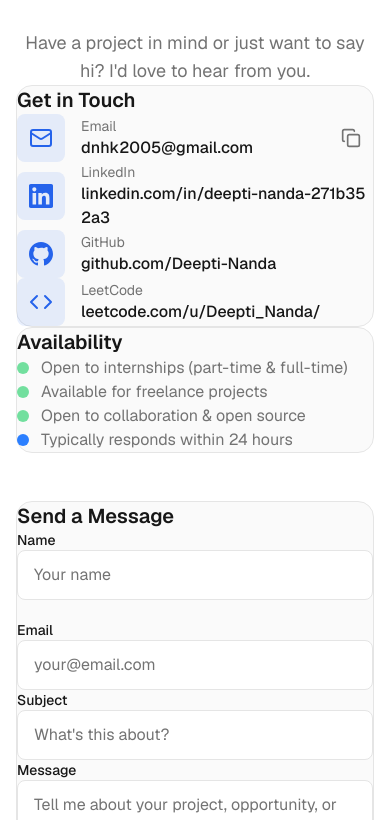
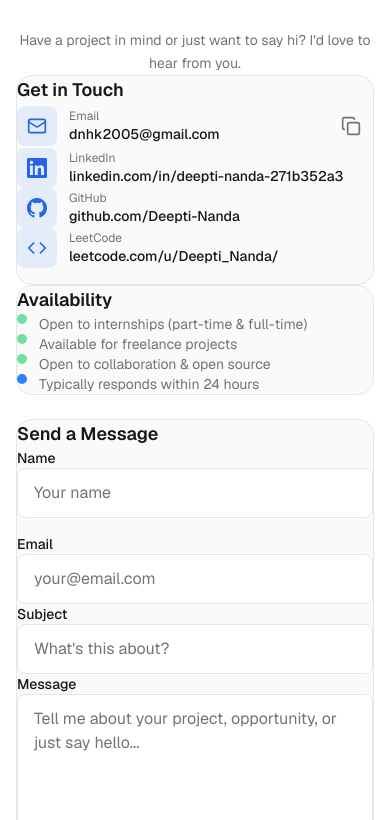
Before and after one commit to Deepti-Nanda/Portfolio, a Next.js app: page / in a window 390 px wide. Shown: the part 5360-6180 px from the top of the page. Built offline with nearby package versions, Linux system fonts and the light colour scheme.

Commit message:
Update contact section

```diff
--- a/components/contact.tsx
+++ b/components/contact.tsx
@@ -1,4 +1,3 @@
-
 "use client";
 
 import { useEffect, useRef, useState } from "react";
@@ -43,7 +42,7 @@ export function Contact() {
   }, []);
 
   const handleChange = (
-    e: ChangeEvent<HTMLInputElement | HTMLTextAreaElement>
+    e: ChangeEvent<HTMLInputElement | HTMLTextAreaElement>,
   ) => {
     setFormData((prev) => ({
       ...prev,
@@ -79,14 +78,12 @@ export function Contact() {
       const result = await response.json();
 
       if (!response.ok) {
-        throw new Error(
-          result.message || "Unable to send your message."
-        );
+        throw new Error(result.message || "Unable to send your message.");
       }
 
       setStatus("success");
       setStatusMessage(
-        "Your message has been submitted successfully. Thank you for reaching out!"
+        "Your message has been submitted successfully. Thank you for reaching out!",
       );
       setFormData(INITIAL_FORM);
     } catch (error) {
@@ -94,7 +91,7 @@ export function Contact() {
       setStatusMessage(
         error instanceof Error
           ? error.message
-          : "Something went wrong. Please try again."
+          : "Something went wrong. Please try again.",
       );
     }
   };
@@ -116,7 +113,7 @@ export function Contact() {
     } catch {
       setCopied(false);
       setCopyError(
-        "Unable to copy automatically. Please select the email address."
+        "Unable to copy automatically. Please select the email address.",
       );
     }
   };
@@ -152,11 +149,11 @@ export function Contact() {
   return (
     <section
       id="contact"
-      className="reveal"
+      className="reveal py-16 sm:py-20 lg:py-28"
       aria-labelledby="contact-heading"
     >
-      <div className="container">
-        <div className="max-w-3xl mx-auto text-center mb-16">
+      <div className="container px-4 sm:px-6">
+        <div className="max-w-3xl mx-auto text-center mb-10 sm:mb-12 lg:mb-16">
           <h2
             id="contact-heading"
             className="section-title text-[var(--foreground)]"
@@ -164,52 +161,51 @@ export function Contact() {
             Let's Talk
           </h2>
 
-          <p className="text-[var(--muted)] mt-4 text-lg">
-            Have a project in mind or just want to say hi? I'd love to hear from you.
+          <p className="text-[var(--muted)] mt-3 sm:mt-4 text-sm sm:text-base lg:text-lg leading-relaxed">
+            Have a project in mind or just want to say hi? I'd love to hear from
+            you.
           </p>
         </div>
 
-        <div className="grid lg:grid-cols-2 gap-12 max-w-4xl mx-auto">
+        <div className="grid grid-cols-1 lg:grid-cols-2 gap-6 sm:gap-8 lg:gap-10 max-w-4xl mx-auto min-w-0">
           {/* Contact Information */}
-          <div className="space-y-8">
-            <div className="bg-[var(--card-bg)] border border-[var(--card-border)] rounded-2xl p-8">
-              <h3 className="text-xl font-semibold text-[var(--foreground)] mb-6">
+          <div className="space-y-5 sm:space-y-6 lg:space-y-8 min-w-0">
+            <div className="bg-[var(--card-bg)] border border-[var(--card-border)] rounded-2xl p-4 sm:p-6 lg:p-8 min-w-0">
+              <h3 className="text-lg sm:text-xl font-semibold text-[var(--foreground)] mb-4 sm:mb-6">
                 Get in Touch
               </h3>
 
-              <div className="space-y-6">
+              <div className="space-y-3 sm:space-y-4">
                 {socialLinks.map((social) => (
                   <div
                     key={social.name}
-                    className="flex items-center gap-3 p-3 rounded-xl transition-all hover:bg-[var(--card-border)] group"
+                    className="flex items-center gap-2 sm:gap-3 p-2 sm:p-3 rounded-xl transition-all hover:bg-[var(--card-border)] group min-w-0"
                   >
                     <a
                       href={social.href}
                       target={
-                        social.href.startsWith("http")
-                          ? "_blank"
-                          : undefined
+                        social.href.startsWith("http") ? "_blank" : undefined
                       }
                       rel={
                         social.href.startsWith("http")
                           ? "noopener noreferrer"
                           : undefined
                       }
-                      className="flex flex-1 min-w-0 items-center gap-4"
+                      className="flex flex-1 min-w-0 items-center gap-3 sm:gap-4"
                     >
-                      <div className="w-12 h-12 shrink-0 rounded-lg flex items-center justify-center text-[var(--accent)] bg-[var(--accent)]/10">
+                      <div className="w-10 h-10 sm:w-12 sm:h-12 shrink-0 rounded-lg flex items-center justify-center text-[var(--accent)] bg-[var(--accent)]/10">
                         <social.icon
-                          className="w-6 h-6"
+                          className="w-5 h-5 sm:w-6 sm:h-6"
                           aria-hidden="true"
                         />
                       </div>
 
                       <div className="min-w-0 flex-1 text-left">
-                        <p className="text-sm text-[var(--muted)]">
+                        <p className="text-xs sm:text-sm text-[var(--muted)]">
                           {social.name}
                         </p>
 
-                        <p className="text-[var(--foreground)] font-medium group-hover:text-[var(--accent)] transition-colors break-all">
+                        <p className="text-sm sm:text-base text-[var(--foreground)] font-medium group-hover:text-[var(--accent)] transition-colors break-all">
                           {social.label}
                         </p>
                       </div>
@@ -219,7 +215,7 @@ export function Contact() {
                       <button
                         type="button"
                         onClick={copyEmail}
-                        className="btn-ghost shrink-0 p-2 transition-colors"
+                        className="btn-ghost shrink-0 min-w-10 min-h-10 sm:min-w-11 sm:min-h-11 p-2 transition-colors"
                         aria-label="Copy email address"
                         title="Copy email address"
                       >
@@ -234,40 +230,38 @@ export function Contact() {
                 ))}
 
                 <p
-                  className="text-xs text-[var(--muted)]"
+                  className="text-xs text-[var(--muted)] min-h-4 px-2"
                   aria-live="polite"
                 >
-                  {copied
-                    ? "Email address copied!"
-                    : copyError}
+                  {copied ? "Email address copied!" : copyError}
                 </p>
               </div>
             </div>
 
             {/* Availability */}
-            <div className="bg-[var(--card-bg)] border border-[var(--card-border)] rounded-2xl p-8">
-              <h3 className="text-xl font-semibold text-[var(--foreground)] mb-4">
+            <div className="bg-[var(--card-bg)] border border-[var(--card-border)] rounded-2xl p-4 sm:p-6 lg:p-8">
+              <h3 className="text-lg sm:text-xl font-semibold text-[var(--foreground)] mb-4">
                 Availability
               </h3>
 
-              <div className="space-y-3 text-[var(--muted)]">
-                <div className="flex items-center gap-3">
-                  <div className="w-3 h-3 rounded-full bg-green-500 animate-pulse" />
+              <div className="space-y-3 text-sm sm:text-base text-[var(--muted)]">
+                <div className="flex items-start gap-3">
+                  <div className="w-2.5 h-2.5 sm:w-3 sm:h-3 mt-1.5 shrink-0 rounded-full bg-green-500 animate-pulse" />
                   <span>Open to internships (part-time & full-time)</span>
                 </div>
 
-                <div className="flex items-center gap-3">
-                  <div className="w-3 h-3 rounded-full bg-green-500 animate-pulse" />
+                <div className="flex items-start gap-3">
+                  <div className="w-2.5 h-2.5 sm:w-3 sm:h-3 mt-1.5 shrink-0 rounded-full bg-green-500 animate-pulse" />
                   <span>Available for freelance projects</span>
                 </div>
 
-                <div className="flex items-center gap-3">
-                  <div className="w-3 h-3 rounded-full bg-green-500 animate-pulse" />
+                <div className="flex items-start gap-3">
+                  <div className="w-2.5 h-2.5 sm:w-3 sm:h-3 mt-1.5 shrink-0 rounded-full bg-green-500 animate-pulse" />
                   <span>Open to collaboration & open source</span>
                 </div>
 
-                <div className="flex items-center gap-3">
-                  <div className="w-3 h-3 rounded-full bg-blue-500" />
+                <div className="flex items-start gap-3">
+                  <div className="w-2.5 h-2.5 sm:w-3 sm:h-3 mt-1.5 shrink-0 rounded-full bg-blue-500" />
                   <span>Typically responds within 24 hours</span>
                 </div>
               </div>
@@ -275,23 +269,18 @@ export function Contact() {
           </div>
 
           {/* Contact Form */}
-          <div className="bg-[var(--card-bg)] border border-[var(--card-border)] rounded-2xl p-8">
-            <h3 className="text-xl font-semibold text-[var(--foreground)] mb-6">
+          <div className="bg-[var(--card-bg)] border border-[var(--card-border)] rounded-2xl p-4 sm:p-6 lg:p-8 min-w-0">
+            <h3 className="text-lg sm:text-xl font-semibold text-[var(--foreground)] mb-5 sm:mb-6">
               Send a Message
             </h3>
 
-            <form
-              onSubmit={handleSubmit}
-              className="space-y-5"
-            >
+            <form onSubmit={handleSubmit} className="space-y-4 sm:space-y-5">
               {/* Honeypot field for basic bot filtering */}
               <div
                 className="absolute left-[-10000px] top-auto h-px w-px overflow-hidden"
                 aria-hidden="true"
               >
-                <label htmlFor="website">
-                  Leave this field empty
-                </label>
+                <label htmlFor="website">Leave this field empty</label>
                 <input
                   type="text"
                   id="website"
@@ -301,8 +290,8 @@ export function Contact() {
                 />
               </div>
 
-              <div className="grid sm:grid-cols-2 gap-5">
-                <div>
+              <div className="grid grid-cols-1 sm:grid-cols-2 gap-4 sm:gap-5">
+                <div className="min-w-0">
                   <label
                     htmlFor="name"
                     className="block text-sm font-medium text-[var(--foreground)] mb-2"
@@ -320,13 +309,13 @@ export function Contact() {
                     minLength={2}
                     maxLength={80}
                     autoComplete="name"
-                    className="form-input"
+                    className="form-input min-h-11 w-full"
                     placeholder="Your name"
                     disabled={status === "submitting"}
                   />
                 </div>
 
-                <div>
+                <div className="min-w-0">
                   <label
                     htmlFor="email"
                     className="block text-sm font-medium text-[var(--foreground)] mb-2"
@@ -343,7 +332,7 @@ export function Contact() {
                     required
                     maxLength={254}
                     autoComplete="email"
-                    className="form-input"
+                    className="form-input min-h-11 w-full"
                     placeholder="your@email.com"
                     disabled={status === "submitting"}
                   />
@@ -367,7 +356,7 @@ export function Contact() {
                   required
                   minLength={2}
                   maxLength={120}
-                  className="form-input"
+                  className="form-input min-h-11 w-full"
                   placeholder="What's this about?"
                   disabled={status === "submitting"}
                 />
@@ -390,7 +379,7 @@ export function Contact() {
                   minLength={10}
                   maxLength={5000}
                   rows={5}
-                  className="form-input resize-y min-h-[120px]"
+                  className="form-input resize-y min-h-[120px] w-full"
                   placeholder="Tell me about your project, opportunity, or just say hello..."
                   disabled={status === "submitting"}
                 />
@@ -398,7 +387,7 @@ export function Contact() {
 
               <button
                 type="submit"
-                className="btn-primary w-full flex items-center justify-center gap-3 py-4"
+                className="btn-primary w-full min-h-12 flex items-center justify-center gap-3 py-3 sm:py-4"
                 disabled={status === "submitting"}
               >
                 {status === "submitting" ? (
@@ -423,18 +412,17 @@ export function Contact() {
                 <p
                   role={status === "error" ? "alert" : "status"}
                   aria-live="polite"
-                  className={`text-sm text-center ${
-                    status === "error"
-                      ? "text-red-500"
-                      : "text-green-500"
+                  className={`text-sm text-center leading-relaxed ${
+                    status === "error" ? "text-red-500" : "text-green-500"
                   }`}
                 >
                   {statusMessage}
                 </p>
               )}
 
-              <p className="text-xs text-[var(--muted)] text-center">
-                By submitting, you agree to share your email for correspondence purposes only.
+              <p className="text-xs text-[var(--muted)] text-center leading-relaxed">
+                By submitting, you agree to share your email for correspondence
+                purposes only.
               </p>
             </form>
           </div>
```
